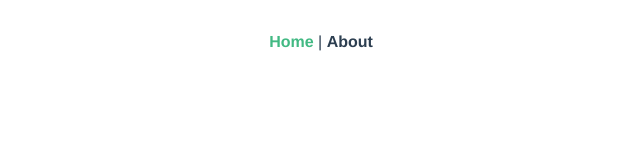
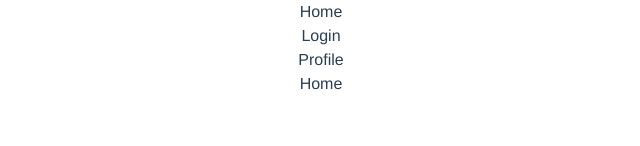
Before and after one commit to tuantruong625/recipe-book, a Vue app: page / in a window 1280 px wide. Shown: the top 146 px of the page, without its empty margins (319-959 px from the left). Built offline with nearby package versions, Linux system fonts and the light colour scheme.

Commit message:
Add routes

```diff
--- a/src/App.vue
+++ b/src/App.vue
@@ -1,9 +1,5 @@
 <template>
     <div id="app">
-        <div id="nav">
-            <router-link to="/">Home</router-link> |
-            <router-link to="/about">About</router-link>
-        </div>
         <router-view />
     </div>
 </template>
--- /dev/null
+++ b/src/components/Home.vue
@@ -0,0 +1,22 @@
+<template>
+    <section>
+        <navigation></navigation>
+        <h5 class="center-align">Home</h5>
+    </section>
+</template>
+
+<script>
+    import navigation from "@/components/NavBar.vue";
+
+    export default {
+        data() {
+            return {};
+        },
+        components: {
+            navigation
+        }
+    };
+</script>
+
+<style>
+</style>
--- /dev/null
+++ b/src/components/Login.vue
@@ -0,0 +1,23 @@
+<template>
+    <section>
+        <navigation></navigation>
+        <h5 class="center-align">Login</h5>
+    </section>
+</template>
+
+<script>
+    import navigation from "@/components/NavBar.vue";
+
+    export default {
+        name: "Login",
+        data() {
+            return {};
+        },
+        components: {
+            navigation
+        }
+    };
+</script>
+
+<style>
+</style>
--- /dev/null
+++ b/src/components/NavBar.vue
@@ -0,0 +1,21 @@
+<template>
+    <nav>
+        <div class="nav-wrapper">
+            <!-- <a href="#" class="brand-logo">Logo</a> -->
+            <router-link to="/" class="brand-logo" tag="a">Home</router-link>
+
+            <ul id="nav-mobile" class="right">
+                <li>
+                    <router-link to="/login">Login</router-link>
+                </li>
+                <li>
+                    <router-link to="/profile">Profile</router-link>
+                </li>
+            </ul>
+        </div>
+    </nav>
+</template>
+
+<script>
+    export default {};
+</script>
--- /dev/null
+++ b/src/components/Profile.vue
@@ -0,0 +1,19 @@
+<template>
+    <section>
+        <navigation></navigation>
+        <h5 class="center-align">Profile</h5>
+    </section>
+</template>
+
+<script>
+    import navigation from "@/components/NavBar.vue";
+
+    export default {
+        data() {
+            return {};
+        },
+        components: {
+            navigation
+        }
+    };
+</script>
--- a/src/router/index.js
+++ b/src/router/index.js
@@ -1,6 +1,5 @@
 import Vue from 'vue'
 import VueRouter from 'vue-router'
-import Home from '../views/Home.vue'
 
 Vue.use(VueRouter)
 
@@ -8,15 +7,23 @@ const routes = [
     {
         path: '/',
         name: 'home',
-        component: Home
+        component: () => import(/* webpackChunkName: "about" */ '../components/Home.vue')
     },
     {
-        path: '/about',
-        name: 'about',
+        path: '/profile',
+        name: 'Profile',
         // route level code-splitting
         // this generates a separate chunk (about.[hash].js) for this route
         // which is lazy-loaded when the route is visited.
-        component: () => import(/* webpackChunkName: "about" */ '../views/About.vue')
+        component: () => import(/* webpackChunkName: "about" */ '../components/Profile.vue')
+    },
+    {
+        path: '/login',
+        name: 'Login',
+        // route level code-splitting
+        // this generates a separate chunk (about.[hash].js) for this route
+        // which is lazy-loaded when the route is visited.
+        component: () => import(/* webpackChunkName: "about" */ '../components/Login.vue')
     }
 ]
 
```
